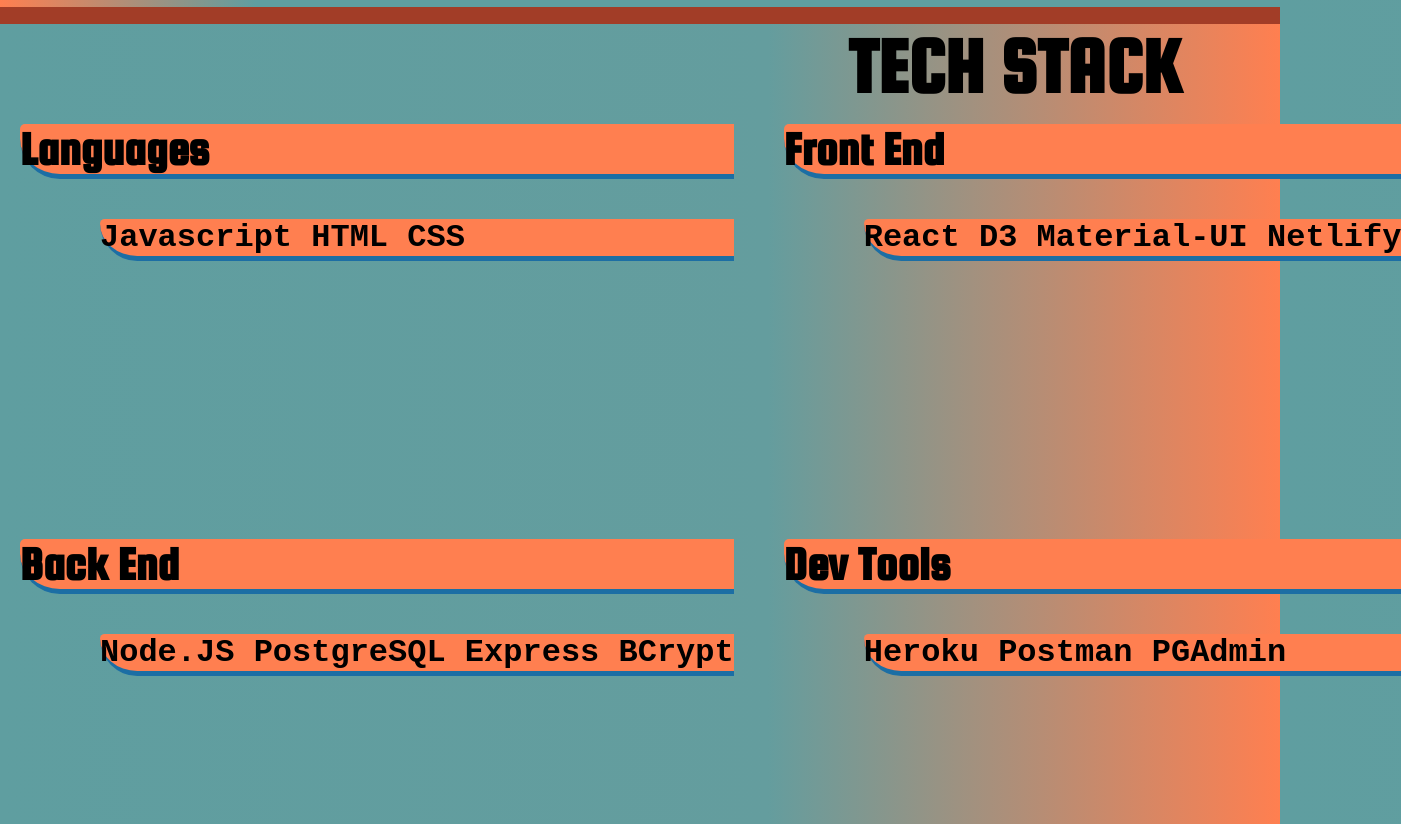
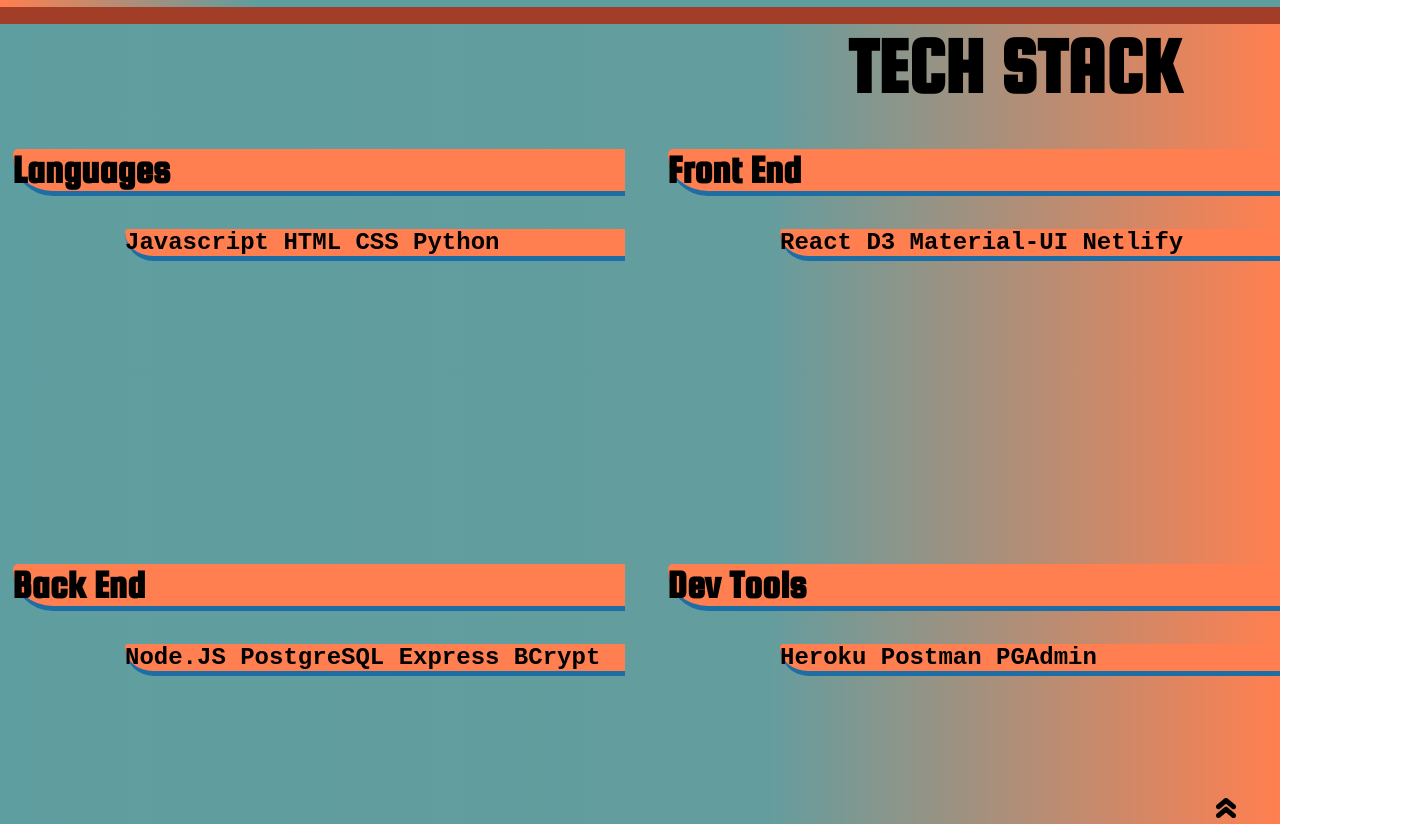
Before and after one commit to jumpybuns/portfolio-website, a React app: page /techstack in a window 1280 px wide. Shown: the part 140-964 px from the top of the page, 1401 px wide, since content can reach past the window. Built offline with nearby package versions, Linux system fonts and the light colour scheme.

Commit message:
add backtotop arrow

```diff
--- a/src/components/contact/Contact.css
+++ b/src/components/contact/Contact.css
@@ -213,3 +213,10 @@
   right: 200px;
   top: 400px;
 }
+
+.arrow {
+  display: flex;
+  flex: none;
+  margin-top: -2%;
+  margin-left: 95%;
+}
--- a/src/components/contact/Contact.jsx
+++ b/src/components/contact/Contact.jsx
@@ -1,13 +1,16 @@
 import React from 'react';
 import { Link } from 'react-router-dom';
+import { HashLink } from 'react-router-hash-link';
 import Header from '../header/Header';
 import Line from './Line';
 import styles from './Contact.css';
 import resume from '../../../public/resume.jpg';
+import upArrow from '../../../public/upArrow.png';
 
 export const Contact = () => {
   return (
     <>
+      <div id="top">
         <Header />
         <div id="contact">
           <h1 className={styles.contact}>Contact</h1>
@@ -40,6 +43,12 @@
             <h3 className={styles.linkedin}>LinkedIn</h3>
           </Link>
         </div>
+        <div className={styles.arrow}>
+          <HashLink smooth to={'/contact#top'}>
+            <img src={upArrow} alt="" width="20px" />
+          </HashLink>
+        </div>
+      </div>
     </>
   );
 };
--- a/src/components/projects/Projects.css
+++ b/src/components/projects/Projects.css
@@ -228,3 +228,10 @@
   opacity: 0;
   transform: scale(0.1, 1);
 }
+
+.arrow {
+  display: flex;
+  flex: none;
+  margin-top: -2%;
+  margin-left: 95%;
+}
--- a/src/components/projects/Projects.jsx
+++ b/src/components/projects/Projects.jsx
@@ -1,4 +1,6 @@
 import React, { useState } from 'react';
+import { HashLink as Link } from 'react-router-hash-link';
+import upArrow from '../../../public/upArrow.png';
 import aurora from './images/aurora.jpg';
 import karaoke from './images/karaoke.jpg';
 import chatable from './images/chatable.jpg';
@@ -31,11 +33,16 @@
 
   return (
     <>
+      <div id="top">
         <Header />
-      <div className={styles.container} id="projects">
+        <div id="projects">
           <div className={styles.box1}>
             <h1 className={styles.projectTitles}>{selectedTitle}</h1>
-          <img className={styles.projectImages} src={selected} alt="project" />
+            <img
+              className={styles.projectImages}
+              src={selected}
+              alt="project"
+            />
             <p className={styles.projectText}>{selectedText}</p>
           </div>
           <h3
@@ -79,6 +86,12 @@
             Bloom Financial
           </h3>
         </div>
+        <div className={styles.arrow}>
+          <Link smooth to={'/projects#top'}>
+            <img src={upArrow} alt="" width="20px" />
+          </Link>
+        </div>
+      </div>
     </>
   );
 };
--- a/src/components/techStack/TechStack.css
+++ b/src/components/techStack/TechStack.css
@@ -9,8 +9,6 @@
   height: 100vh;
   width: 100%;
   border-radius: 100px;
-
-
 }
 
 .techStack {
@@ -20,9 +18,9 @@
 }
 
 h2 {
-  font-size: 3rem;
-  margin-top: 100px;
-  margin-left: 20px;
+  font-size: 2.5rem;
+  margin-top: 20%;
+  margin-left: 2%;
   border-bottom: 5px solid #1c6ea4;
   border-radius: 5px 0px 0px 40px;
   background-color: coral;
@@ -30,10 +28,17 @@
 
 pre {
   font-weight: bolder;
-  font-size: 2rem;
-  margin-left: 100px;
-  margin-bottom: 50px;
+  font-size: 1.5rem;
+  margin-left: 20%;
+  margin-bottom: 4%;
   border-bottom: 5px solid #1c6ea4;
   border-radius: 5px 0px 0px 40px;
   background-color: coral;
 }
+
+.arrow {
+  display: flex;
+  flex: none;
+  margin-top: -2%;
+  margin-left: 95%;
+}
--- a/src/components/techStack/TechStack.jsx
+++ b/src/components/techStack/TechStack.jsx
@@ -1,17 +1,20 @@
 import React from 'react';
 import Header from '../header/Header';
+import { HashLink as Link } from 'react-router-hash-link';
+import upArrow from '../../../public/upArrow.png';
 import styles from './TechStack.css';
 
 export const TechStack = () => {
   return (
     <>
+      <div id="top">
         <Header />
         <div id="techstack">
           <div className={styles.gridContainer}>
             <h1 className={styles.techStack}>TECH STACK</h1>
             <div className={styles.languages}>
               <h2>Languages</h2>
-            <pre>Javascript HTML CSS</pre>
+              <pre>Javascript HTML CSS Python</pre>
             </div>
             <div className={styles.frontEnd}>
               <h2>Front End</h2>
@@ -27,6 +30,12 @@
             </div>
           </div>
         </div>
+        <div className={styles.arrow}>
+          <Link smooth to={'/techstack#top'}>
+            <img src={upArrow} alt="" width="20px" />
+          </Link>
+        </div>
+      </div>
     </>
   );
 };
```
Also changed, not shown: public/upArrow.png (added). Lines whose indentation alone changed are shown as unchanged.
